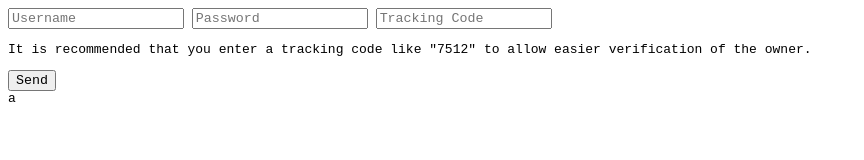
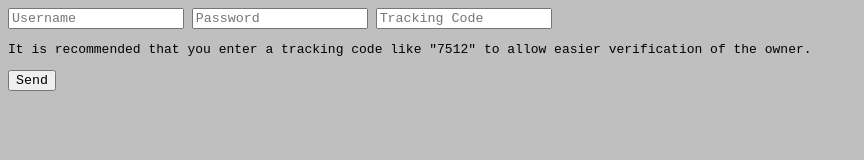
Before and after one commit to DoggoCoder1/s, a website: page index.html in a window 1280 px wide. Shown: the whole page, without its empty margins (0-864 px from the left). Drawn offline with Linux system fonts and the light colour scheme.

Commit message:
wowdog15

```diff
--- a/index.html
+++ b/index.html
@@ -5,6 +5,9 @@
         <style>
             * {
                 font-family: monospace;
+            }
+            body {
+              background: #bfbfbf;
             }
         </style>
     </head>
@@ -44,5 +47,4 @@
             });
         </script>
     </body>
-    a
 </html>
```
